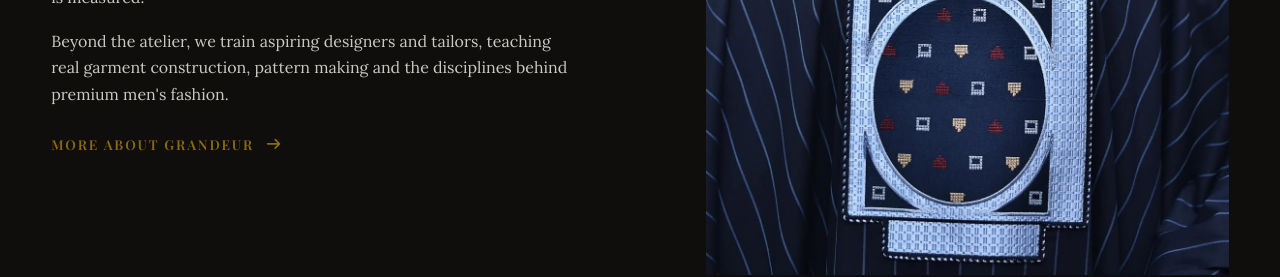
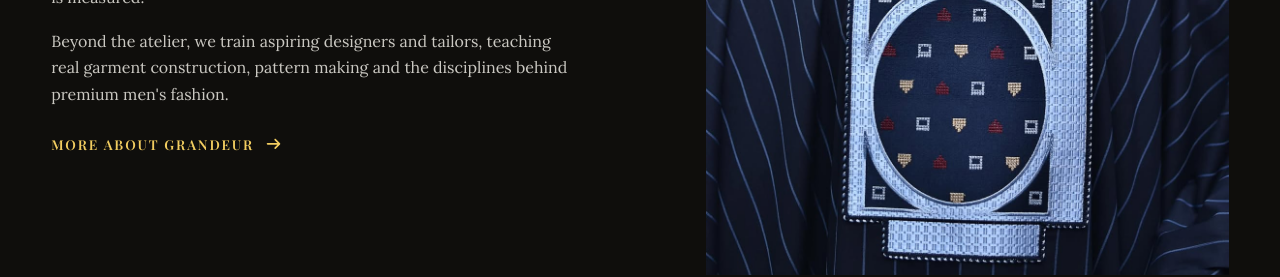
Before and after one commit to Azeezat-1/grandeur, a React (Vite) app in the folder client/: page / in a window 1280 px wide. Shown: the part 2040-2317 px from the top of the page. Built offline with nearby package versions, Linux system fonts and the light colour scheme; no server answers; a web font is replaced by a local one.

Commit message:
Home 'More about Grandeur' link light gold

```diff
--- a/client/src/layout.css
+++ b/client/src/layout.css
@@ -448,6 +448,7 @@
 
 .about__content .text-link {
   margin-top: 1.6rem;
+  color: #f2cd60;
 }
 
 .about__media img {
```
